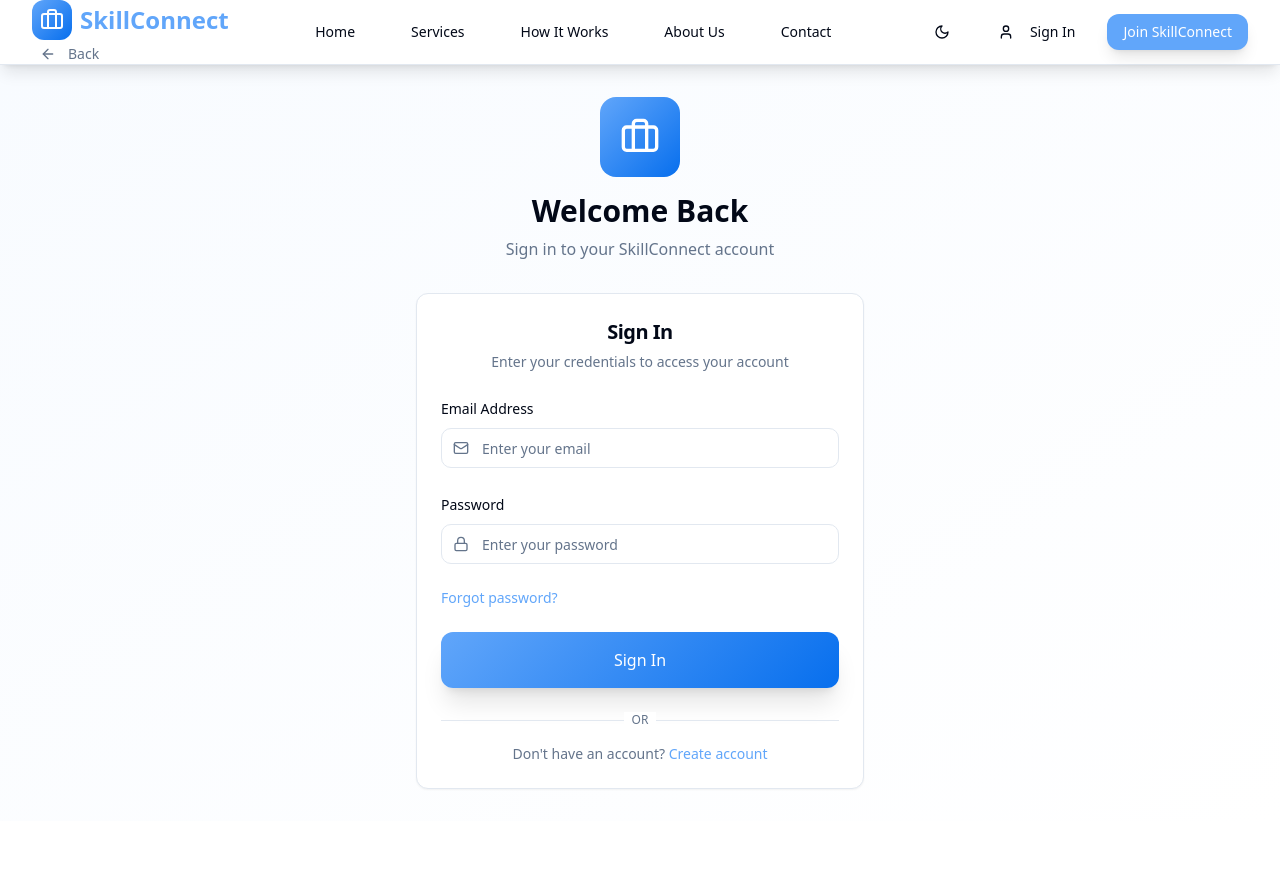
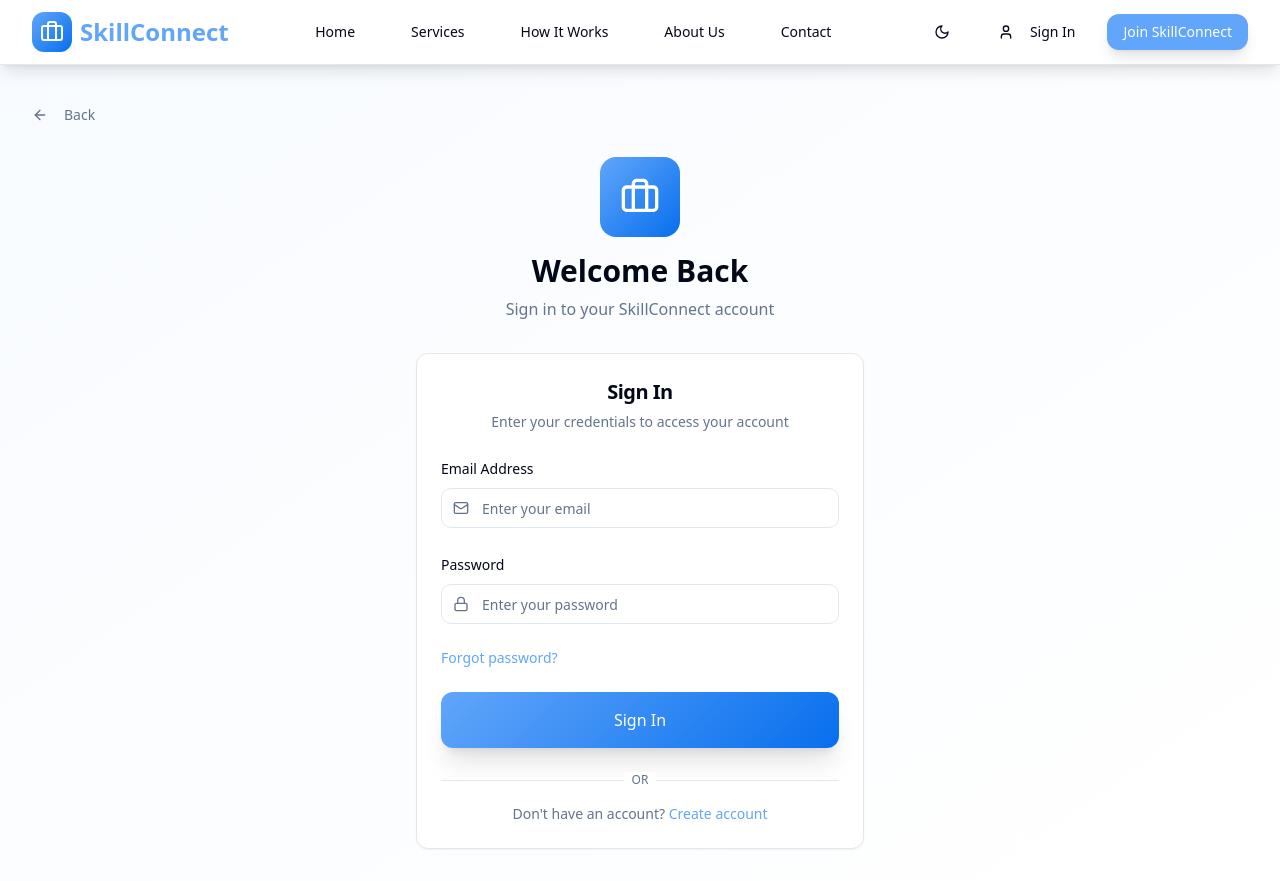
Before and after one commit to Nikhil-Lokhande10/skillconnect-jobs, a React (Vite) app: page /login in a window 1280 px wide. Before the commit the page ends 821 px from the top, so only its background shows below. Built offline with nearby package versions, Linux system fonts and the light colour scheme.

Commit message:
Fix: Adjust back button placement
Move the back button to be displayed on the page content, under the main navigation panel, instead of directly below the site's name.

```diff
--- /dev/null
+++ b/src/components/BackButton.tsx
@@ -0,0 +1,27 @@
+import { useNavigate, useLocation } from "react-router-dom";
+import { Button } from "@/components/ui/button";
+import { ArrowLeft } from "lucide-react";
+
+const BackButton = () => {
+  const navigate = useNavigate();
+  const location = useLocation();
+
+  // Don't show back button on home page
+  if (location.pathname === "/") {
+    return null;
+  }
+
+  return (
+    <Button
+      variant="ghost"
+      size="sm"
+      onClick={() => navigate(-1)}
+      className="mb-6 text-muted-foreground hover:text-foreground"
+    >
+      <ArrowLeft className="h-4 w-4 mr-2" />
+      Back
+    </Button>
+  );
+};
+
+export default BackButton;
--- a/src/components/Navbar.tsx
+++ b/src/components/Navbar.tsx
@@ -1,16 +1,13 @@
 import { useState } from "react";
-import { Link, useLocation, useNavigate } from "react-router-dom";
+import { Link, useLocation } from "react-router-dom";
 import { Button } from "@/components/ui/button";
-import { Menu, X, User, Briefcase, ArrowLeft, Moon, Sun } from "lucide-react";
+import { Menu, X, User, Briefcase, Moon, Sun } from "lucide-react";
 import { useTheme } from "next-themes";
 
 const Navbar = () => {
   const [isMenuOpen, setIsMenuOpen] = useState(false);
   const location = useLocation();
-  const navigate = useNavigate();
   const { theme, setTheme } = useTheme();
-
-  const isHomePage = location.pathname === "/";
 
   const navLinks = [
     { href: "/", label: "Home" },
@@ -26,25 +23,14 @@ const Navbar = () => {
     <nav className="bg-white shadow-lg border-b border-border sticky top-0 z-50">
       <div className="max-w-7xl mx-auto px-4 sm:px-6 lg:px-8">
         <div className="flex justify-between h-16">
-          {/* Logo and Back Button */}
-          <div className="flex flex-col items-start">
+          {/* Logo */}
+          <div className="flex items-center">
             <Link to="/" className="flex items-center space-x-2">
               <div className="w-10 h-10 bg-gradient-hero rounded-xl flex items-center justify-center">
                 <Briefcase className="h-6 w-6 text-white" />
               </div>
               <span className="text-2xl font-bold text-primary">SkillConnect</span>
             </Link>
-            {!isHomePage && (
-              <Button
-                variant="ghost"
-                size="sm"
-                onClick={() => navigate(-1)}
-                className="mt-1 -ml-2 text-muted-foreground hover:text-foreground"
-              >
-                <ArrowLeft className="h-4 w-4 mr-1" />
-                Back
-              </Button>
-            )}
           </div>
 
           {/* Desktop Navigation */}
--- a/src/pages/Login.tsx
+++ b/src/pages/Login.tsx
@@ -6,6 +6,7 @@ import { Label } from "@/components/ui/label";
 import { Card, CardContent, CardDescription, CardHeader, CardTitle } from "@/components/ui/card";
 import { Mail, Lock, Briefcase } from "lucide-react";
 import Navbar from "@/components/Navbar";
+import BackButton from "@/components/BackButton";
 
 const Login = () => {
   const [formData, setFormData] = useState({
@@ -24,6 +25,7 @@ const Login = () => {
       <Navbar />
 
       <div className="container mx-auto px-4 py-8">
+        <BackButton />
         <div className="max-w-md mx-auto">
           <div className="text-center mb-8">
             <div className="w-20 h-20 bg-gradient-hero rounded-2xl flex items-center justify-center mx-auto mb-4">
```
